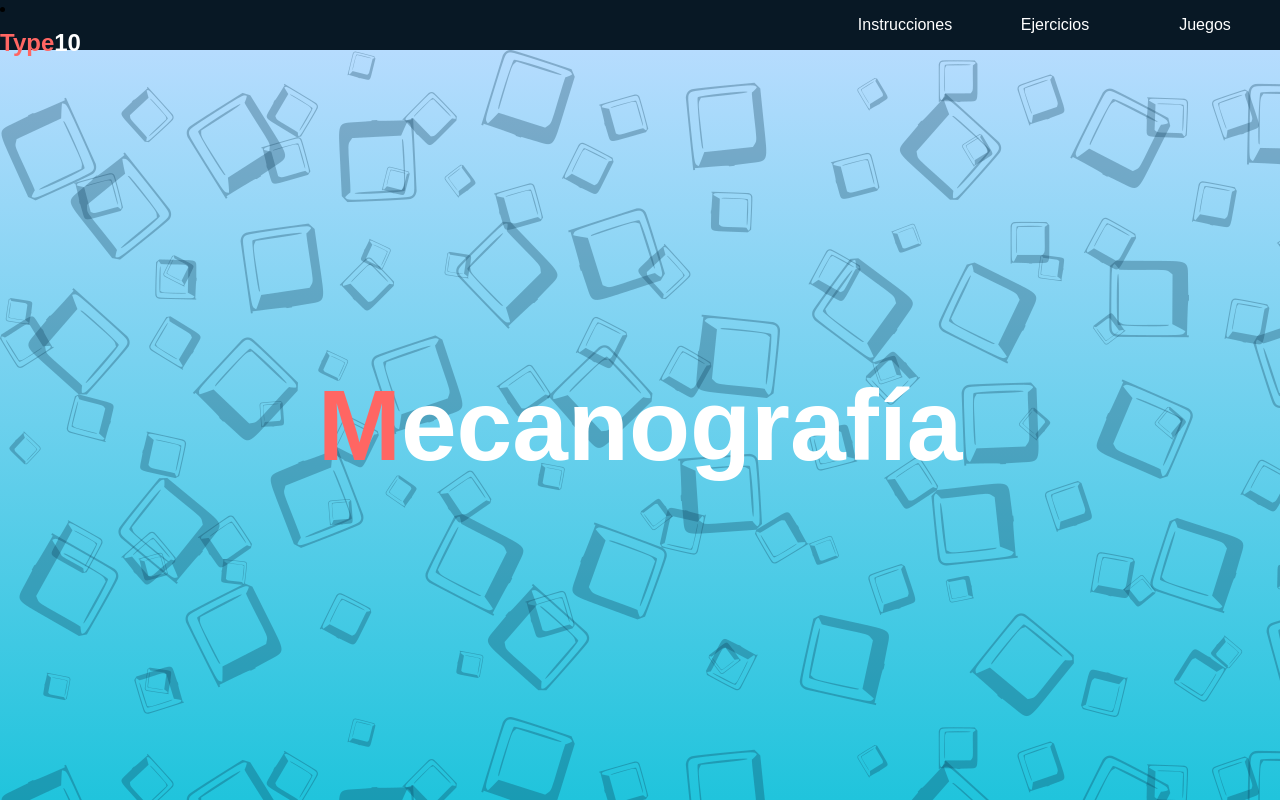
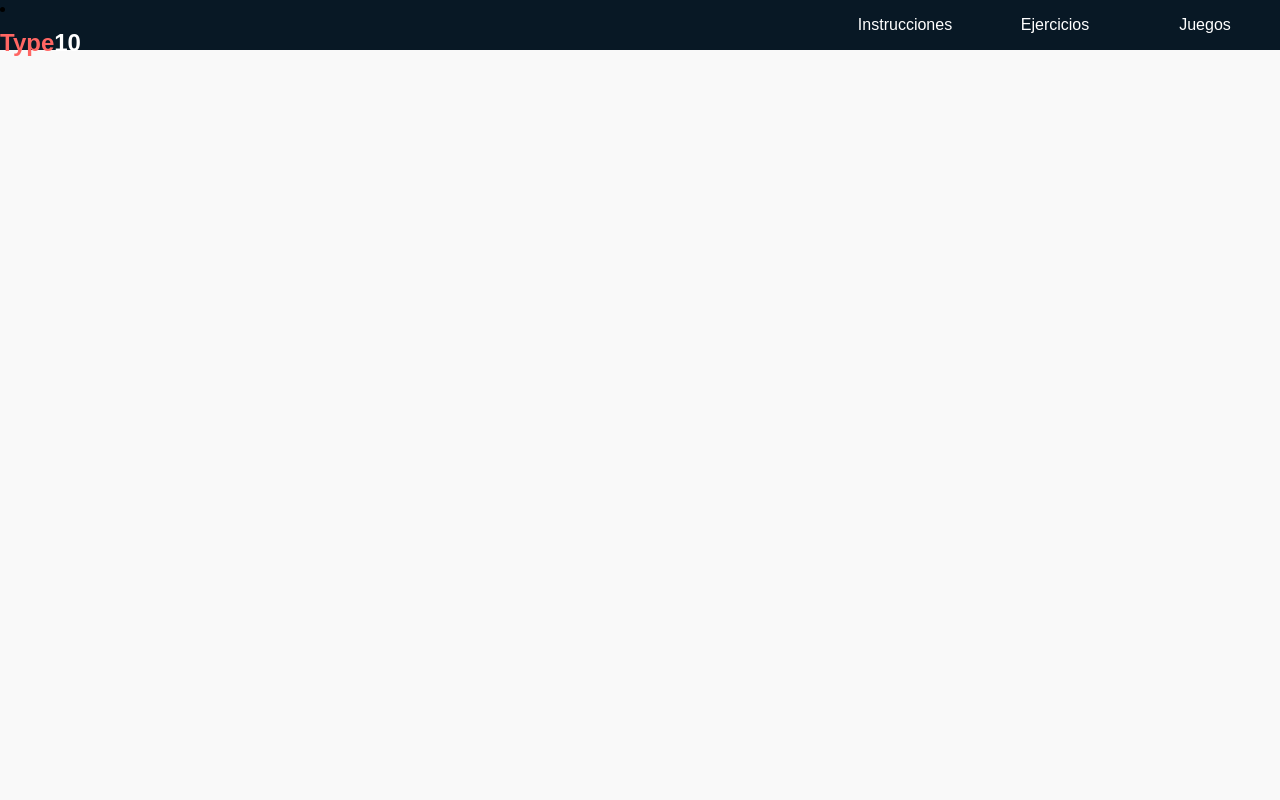
Before and after one commit to nyx-6/Type10, a React (Create React App) app: page / in a window 1280 px wide. Built offline with nearby package versions, Linux system fonts and the light colour scheme; a web font is replaced by a local one.

Commit message:
fixing routing

```diff
--- a/src/components/Layout.js
+++ b/src/components/Layout.js
@@ -17,7 +17,7 @@ function Layout() {
             <div className="container">
                 {/* <div className="header_space"></div> */}
                 <Switch>
-                    <Route exact path='/' component={Cover} />
+                    <Route exact path='/Type10' component={Cover} />
                     <Route path='/instructions' component={Instructions} />
                     <Route path='/exercises' component={Exercises} />
                     <Route path='/level' component={Level} />
```
